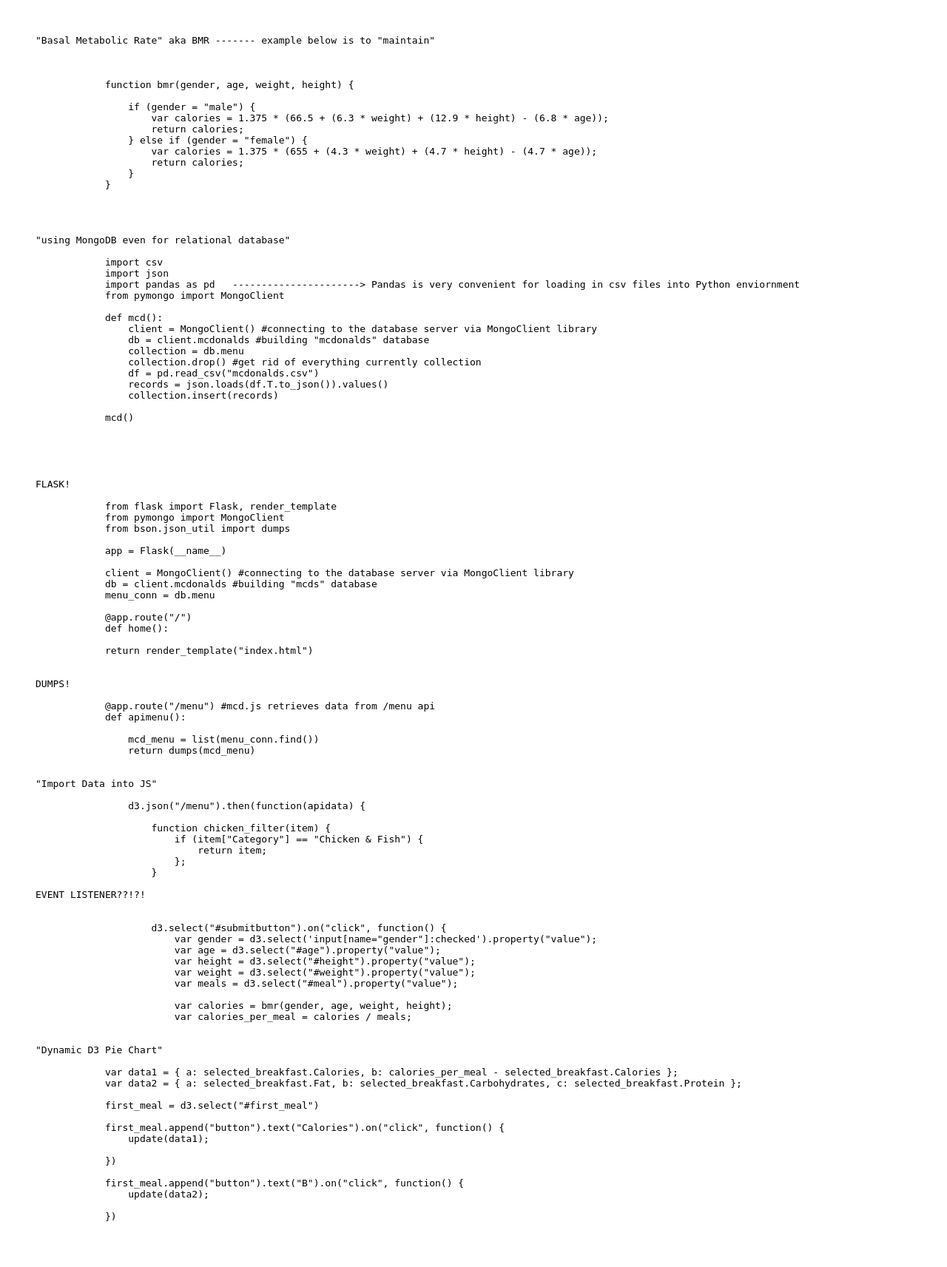
After one commit to stevewenlin/McDonald_Calories_Calculator, a Flask app: page /doc in a window 1280 px wide. The commit adds this page. Shown: the part 479-2192 px from the top of the page at 74% size. Run offline with Flask 2, Linux system fonts and the light colour scheme.

Commit message:
final submit

```diff
--- a/app.py
+++ b/app.py
@@ -18,6 +18,11 @@ def inspiration():
 
     return render_template("inspiration.html")
 
+@app.route("/doc")
+def doc():
+
+    return render_template("doc.html")
+
 
 @app.route("/menu") #mcd.js retrieves data from /menu api
 def apimenu():
--- /dev/null
+++ b/templates/doc.html
@@ -0,0 +1,125 @@
+<!DOCTYPE html>
+<html lang="en">
+
+<head>
+    <meta charset="UTF-8">
+    <meta name="viewport" content="width=device-width, initial-scale=1.0">
+    <title>Document</title>
+</head>
+
+<body>
+    <nav class="navbar navbar-expand-lg navbar-light bg-light">
+        <a class="navbar-brand" href="/">HOME</a>
+        <button class="navbar-toggler" type="button" data-toggle="collapse" data-target="#navbarNav" aria-controls="navbarNav" aria-expanded="false" aria-label="Toggle navigation">
+                <span class="navbar-toggler-icon"></span>
+             </button>
+    </nav>
+    <div>
+
+        <img src="https://i.ibb.co/1QWg4Hs/2.png" alt="2" width="800" height="450">
+    </div>
+    <figure>
+        <pre>
+          <code>
+            <figcaption>"Basal Metabolic Rate" aka BMR ------- example below is to "maintain"</figcaption>
+
+
+            function bmr(gender, age, weight, height) {
+
+                if (gender = "male") {
+                    var calories = 1.375 * (66.5 + (6.3 * weight) + (12.9 * height) - (6.8 * age));
+                    return calories;
+                } else if (gender = "female") {
+                    var calories = 1.375 * (655 + (4.3 * weight) + (4.7 * height) - (4.7 * age));
+                    return calories;
+                }
+            }
+
+
+
+            <figcaption>"using MongoDB even for relational database"</figcaption>
+            import csv
+            import json
+            import pandas as pd   ----------------------> Pandas is very convenient for loading in csv files into Python enviornment
+            from pymongo import MongoClient
+
+            def mcd():
+                client = MongoClient() #connecting to the database server via MongoClient library
+                db = client.mcdonalds #building "mcdonalds" database
+                collection = db.menu
+                collection.drop() #get rid of everything currently collection
+                df = pd.read_csv("mcdonalds.csv")
+                records = json.loads(df.T.to_json()).values()
+                collection.insert(records)
+
+            mcd()
+
+
+
+
+            <figcaption>FLASK!</figcaption>
+            from flask import Flask, render_template
+            from pymongo import MongoClient
+            from bson.json_util import dumps
+
+            app = Flask(__name__)
+
+            client = MongoClient() #connecting to the database server via MongoClient library
+            db = client.mcdonalds #building "mcds" database
+            menu_conn = db.menu
+
+            @app.route("/")
+            def home():
+
+            return render_template("index.html")
+
+            <figcaption>DUMPS!</figcaption>
+            @app.route("/menu") #mcd.js retrieves data from /menu api
+            def apimenu():
+
+                mcd_menu = list(menu_conn.find())
+                return dumps(mcd_menu)
+
+            <figcaption>"Import Data into JS"</figcaption>
+                d3.json("/menu").then(function(apidata) {
+
+                    function chicken_filter(item) {
+                        if (item["Category"] == "Chicken & Fish") {
+                            return item;
+                        };
+                    }
+            <figcaption>EVENT LISTENER??!?!</figcaption>
+
+                    d3.select("#submitbutton").on("click", function() {
+                        var gender = d3.select('input[name="gender"]:checked').property("value");
+                        var age = d3.select("#age").property("value");
+                        var height = d3.select("#height").property("value");
+                        var weight = d3.select("#weight").property("value");
+                        var meals = d3.select("#meal").property("value");
+
+                        var calories = bmr(gender, age, weight, height);
+                        var calories_per_meal = calories / meals;
+
+            <figcaption>"Dynamic D3 Pie Chart"</figcaption>
+            var data1 = { a: selected_breakfast.Calories, b: calories_per_meal - selected_breakfast.Calories };
+            var data2 = { a: selected_breakfast.Fat, b: selected_breakfast.Carbohydrates, c: selected_breakfast.Protein };
+
+            first_meal = d3.select("#first_meal")
+
+            first_meal.append("button").text("Calories").on("click", function() {
+                update(data1);
+
+            })
+
+            first_meal.append("button").text("B").on("click", function() {
+                update(data2);
+
+            })
+
+          </code>
+        </pre>
+    </figure>
+
+</body>
+
+</html>
```
Also changed, not shown: static/mcd.js (+13 -12 lines), templates/index.html (+12 -10 lines), images/breakfast.jpg (deleted), images/chicken.jpg (deleted), images/hamburger.jpg (deleted), images/me.jpg (deleted), images/super.jpg (deleted), mcds.py (line endings or trailing spaces).
